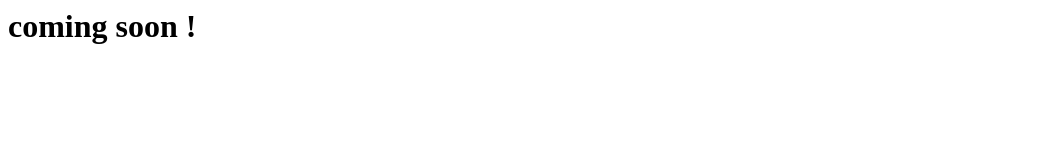
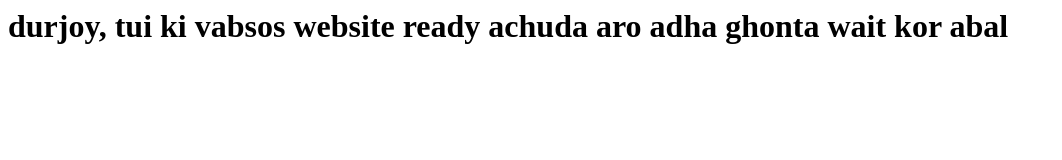
Before and after one commit to jsdevhassan/blahblah, a plain HTML site: page index.html in a window 1280 px wide. Shown: the whole page, without its empty margins (0-1062 px from the left). Drawn offline with Linux system fonts and the light colour scheme.

Commit message:
Update index.html

```diff
--- a/index.html
+++ b/index.html
@@ -1 +1 @@
-<h1>coming soon ! </h1>
+<h1>durjoy, tui ki vabsos website ready achuda aro adha ghonta wait kor abal </h1>
```
